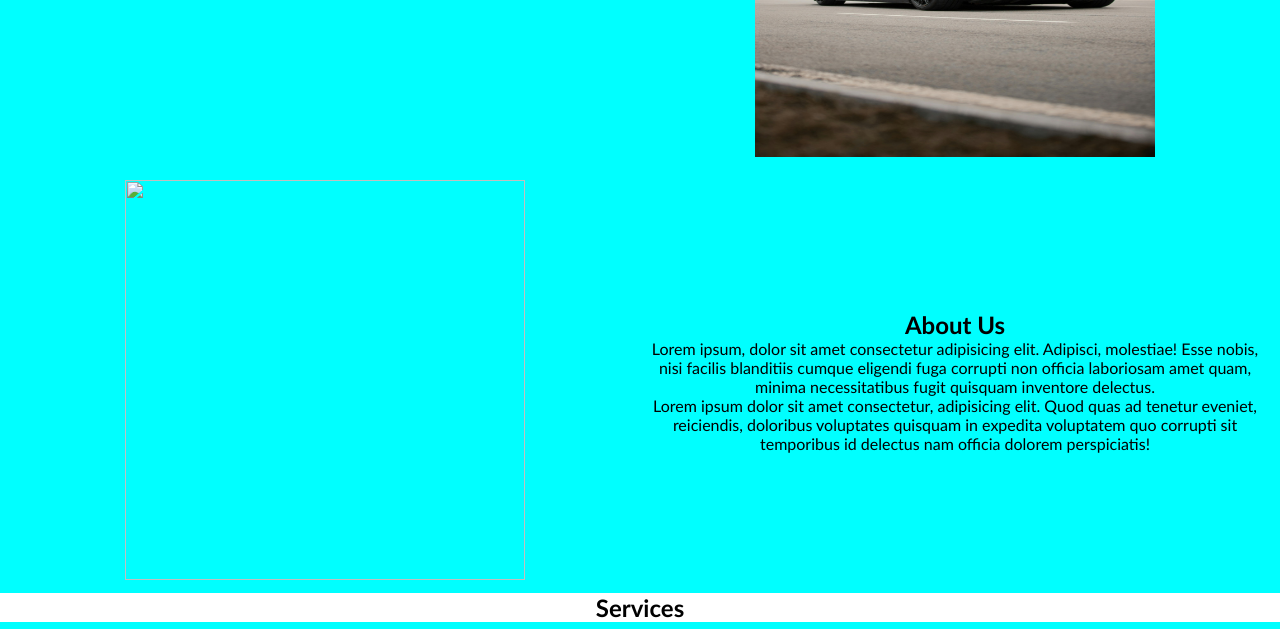
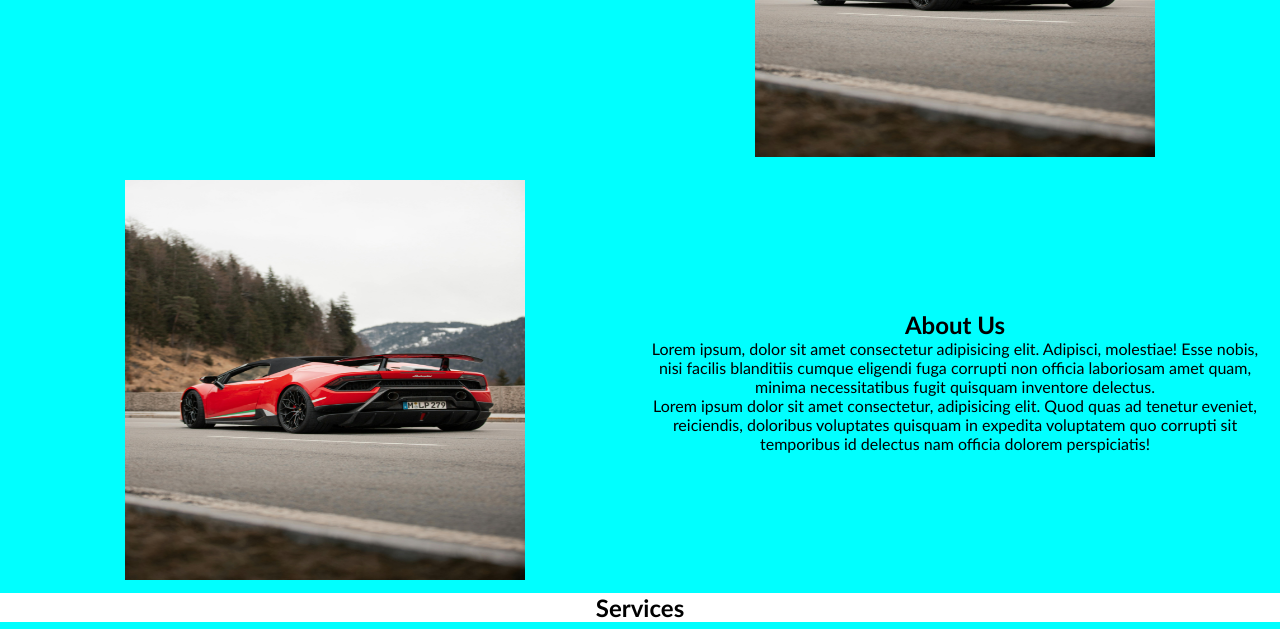
Before and after one commit to umarsks/web, a plain HTML site: page index.html in a window 1280 px wide. Shown: the part 308-937 px from the top of the page. Drawn offline with Linux system fonts and the light colour scheme.

Commit message:
Update index.html
path changed

```diff
--- a/index.html
+++ b/index.html
@@ -33,7 +33,7 @@
     <main>
         <section id="about">
             <div>
-                <img src="images/pexels-louis-gys-218031041-11922002.jpg" height="100" wid alt="">
+                <img src="pexels-louis-gys-218031041-11922002.jpg" height="100" wid alt="">
             </div>
             <div>
                 <h2>About Us</h2>
```
